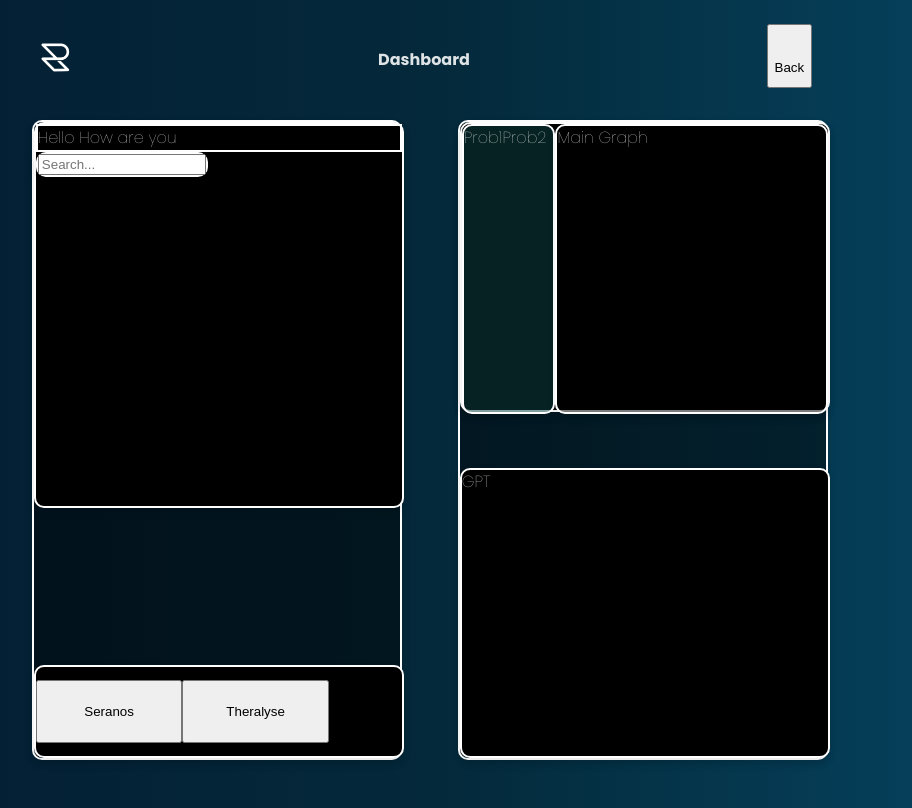
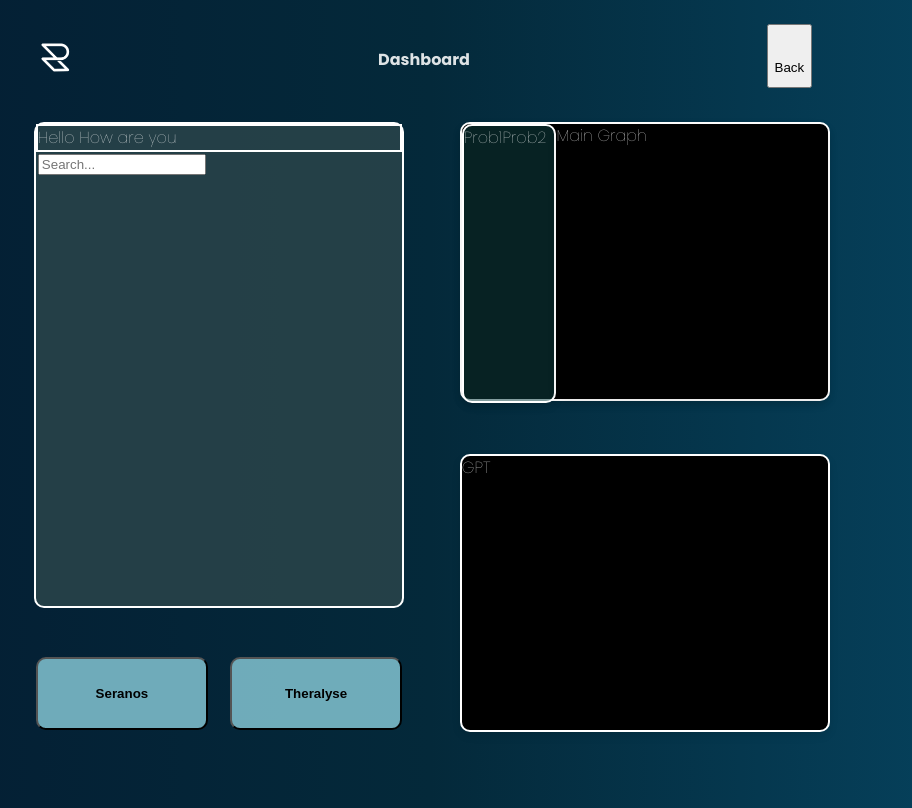
Before and after one commit to ssrikanthreddy/Resonex, a React (Vite) app in the folder frontend/: page /dashboard in a window 1280 px wide. Shown: the whole page, without its empty margins (210-1122 px from the left). Built offline with nearby package versions, Linux system fonts and the light colour scheme.

Commit message:
logo and dashborad fixed

```diff
--- a/frontend/src/App.css
+++ b/frontend/src/App.css
@@ -58,7 +58,7 @@ a {
 .navbar {
   align-items: baseline;
   justify-content: center;
-  margin: 0vh 0vh 0vh;
+  margin: 3vh 0vh 0vh;
   padding: 0vh 3vh 0vh;
   position: fixed;
   top: 0;
@@ -83,7 +83,11 @@ a {
 }
 
 .nav-left {
+  position: relative;
+  display: flex;
   text-align: left;
+  justify-content: center;
+  height: 10%;
 }
 
 .nav-center {
@@ -103,6 +107,18 @@ a {
 
 .nav-right {
   text-align: right;
+}
+
+
+.logo {
+  left: 0;
+  top: -3.5vw;
+  position: absolute;
+  width: 6vw;
+  height: 6vw;
+  background-image: url('./assets/ResonexLogo.png');
+  background-size: cover;
+  justify-content: center;
 }
 
 .name {
@@ -158,7 +174,9 @@ a {
   opacity: 1;
 }
 
-.logo {
+
+
+.logo-dash{
   width: 5vw;
   height: 5vw;
   background-image: url('./assets/ResonexLogo.png');
@@ -190,26 +208,24 @@ a {
 
 .input,
 .output {
+  padding-bottom: 2vw;
   display: flex;
   flex-direction: column;
   justify-content: space-between;
   width: 46%;
-  background-color: #00000075; /* Set your desired background color */
-
+  background-color: #00000000; /* Set your desired background color */
   border-radius: 10px;
-  border: 2px solid #ffffff;
-  box-shadow: 0 4px 8px rgba(0, 0, 0, 0.1);
+  border: 2px solid #ffffff00;
   opacity: 1;
 }
 
 .inbox {
   border: 2px solid #ffffff;
-  height: 60%;
+  height: 79%;
   width: 100%;
-  background-color: #000000; /* Set your desired background color */
+  background-color: rgba(42, 69, 75, 0.85); /* Set your desired background color */
   padding: 0vw 0vw 0vw;
   border-radius: 10px;
-  box-shadow: 0 4px 8px rgba(0, 0, 0, 0.1);
 }
 
 .prompt {
@@ -217,19 +233,24 @@ a {
 }
 
 .buttons {
-  border: 2px solid #ffffff;
-  padding: 1vw 0vw 1vw;
+
+  justify-content: space-between;
+  border: 2px solid #ffffff00;
+  padding: 1vw 0vw 0vw;
   display: flex;
   flex-direction: row;
-  height: 10%;
+  height: 12%;
   width: 100%;
-  background-color: #000000; /* Set your desired background color */
   border-radius: 10px;
-  box-shadow: 0 4px 8px rgba(0, 0, 0, 0.1);
 }
 
 .button {
-  width: 40%;
+  font-style: 'Poppins';
+  font-weight: bold;
+  color: black;
+  border-radius: 10px;
+  background-color:  rgba(130, 195, 210, 0.85);
+  width: 47%;
 }
 
 /* Output side */
@@ -265,7 +286,6 @@ a {
   box-shadow: 0 4px 8px rgba(0, 0, 0, 0.1);
   width: 75%;
   height: 100%;
-  border: 2px solid #ffffff;
 }
 
 
--- a/frontend/src/Dashboard.jsx
+++ b/frontend/src/Dashboard.jsx
@@ -22,7 +22,7 @@ const Dashboard = () => {
     <div className="page-dashboard">
 
       <div className="dashbar">
-        <div className="logo"></div>
+        <div className="logo-dash"></div>
         <div className="title">Dashboard</div>
         <button className="back">Back</button>
       </div>
```
